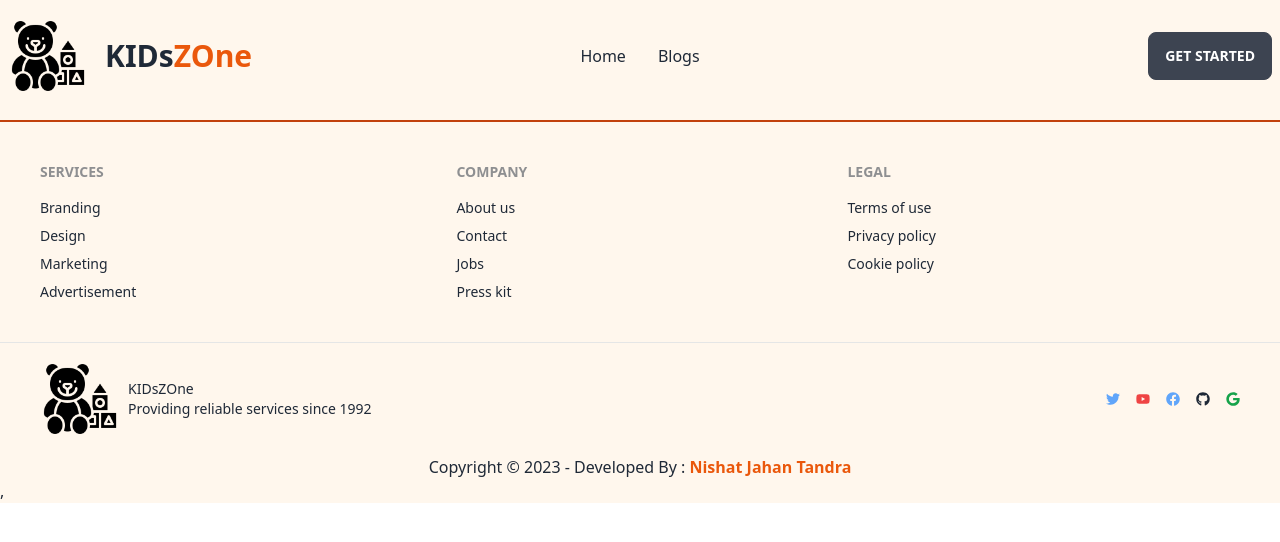
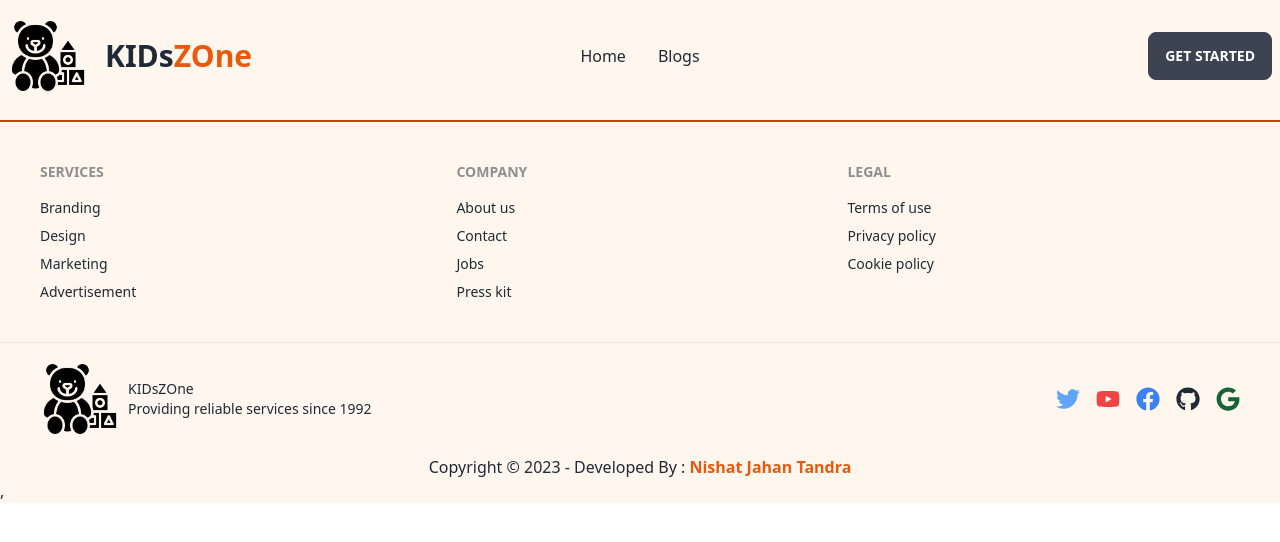
Before and after one commit to nishattandra/kids-zone-client, a React (Vite) app: page / in a window 1280 px wide. Shown: the top 542 px of the page. Built offline with nearby package versions, Linux system fonts and the light colour scheme.

Commit message:
navbar added

```diff
--- a/src/pages/Login/Login.jsx
+++ b/src/pages/Login/Login.jsx
@@ -1,6 +1,7 @@
 import React from 'react';
 import { Link } from 'react-router-dom';
 import img from '../../assets/images/login/login.svg'
+import { FaFacebook, FaTwitter, FaYoutube, FaGoogle, FaGithub } from 'react-icons/fa';
 
 const Login = () => {
     return (
@@ -30,7 +31,9 @@ const Login = () => {
                                 <input type="submit" value="Sign In" className="btn bg-orange-600 border-none" />
                             </div>
                         </form>
-                        <p className=' my-4 text-center'>New to Car Doctors? <Link to='/signup' className='text-orange-600 font-bold'>Sign Up</Link> </p>
+                        <p className=' my-4 text-center'>New to Kids Zone? <Link to='/signup' className='text-orange-600 font-bold'>Sign Up</Link> </p>
+                        <hr />
+                        <button className="btn btn-outline btn-block">Sign in with Google<FaGoogle className='ml-2 text-green-800'></FaGoogle></button>
                     </div>
                 </div>
             </div>
--- a/src/pages/Shared/Footer/Footer.jsx
+++ b/src/pages/Shared/Footer/Footer.jsx
@@ -1,5 +1,5 @@
 import React from 'react';
-import { FaFacebook, FaTwitter, FaInstagram, FaYoutube, FaGoogle, FaGithub, FaLinkedin } from 'react-icons/fa';
+import { FaFacebook, FaTwitter, FaYoutube, FaGoogle, FaGithub } from 'react-icons/fa';
 import img from '../../../assets/images/logo/logo.png'
 
 const Footer = () => {
@@ -34,11 +34,11 @@ const Footer = () => {
                 </div>
                 <div className="md:place-self-center md:justify-self-end ">
                     <div className="grid grid-flow-col gap-4">
-                        <FaTwitter className='text-blue-400'></FaTwitter>
-                        <FaYoutube className='text-red-500'></FaYoutube>
-                        <FaFacebook className='text-blue-400'></FaFacebook>
-                        <FaGithub ></FaGithub>
-                        <FaGoogle className='text-green-600'></FaGoogle>
+                        <FaTwitter className='text-blue-400' style={{height:'24px', width:'24px'}}></FaTwitter>
+                        <FaYoutube className='text-red-500' style={{height:'24px', width:'24px'}}></FaYoutube>
+                        <FaFacebook className='text-blue-500' style={{height:'24px', width:'24px'}}></FaFacebook>
+                        <FaGithub style={{height:'24px', width:'24px'}} ></FaGithub>
+                        <FaGoogle className='text-green-800' style={{height:'24px', width:'24px'}}></FaGoogle>
                     </div>
                 </div>
             </footer>
--- a/src/pages/SignUp/SignUp.jsx
+++ b/src/pages/SignUp/SignUp.jsx
@@ -43,7 +43,7 @@ const SignUp = () => {
                                 <input type="submit" value="Sign Up" className="btn bg-orange-600 border-none" />
                             </div>
                         </form>
-                        <p className=' my-4 text-center'>New to Car Doctors? <Link to='/login' className='text-orange-600 font-bold'>Sign In</Link> </p>
+                        <p className=' my-4 text-center'>Already Have an Account? <Link to='/login' className='text-orange-600 font-bold'>Sign In</Link> </p>
                     </div>
                 </div>
             </div>
```
